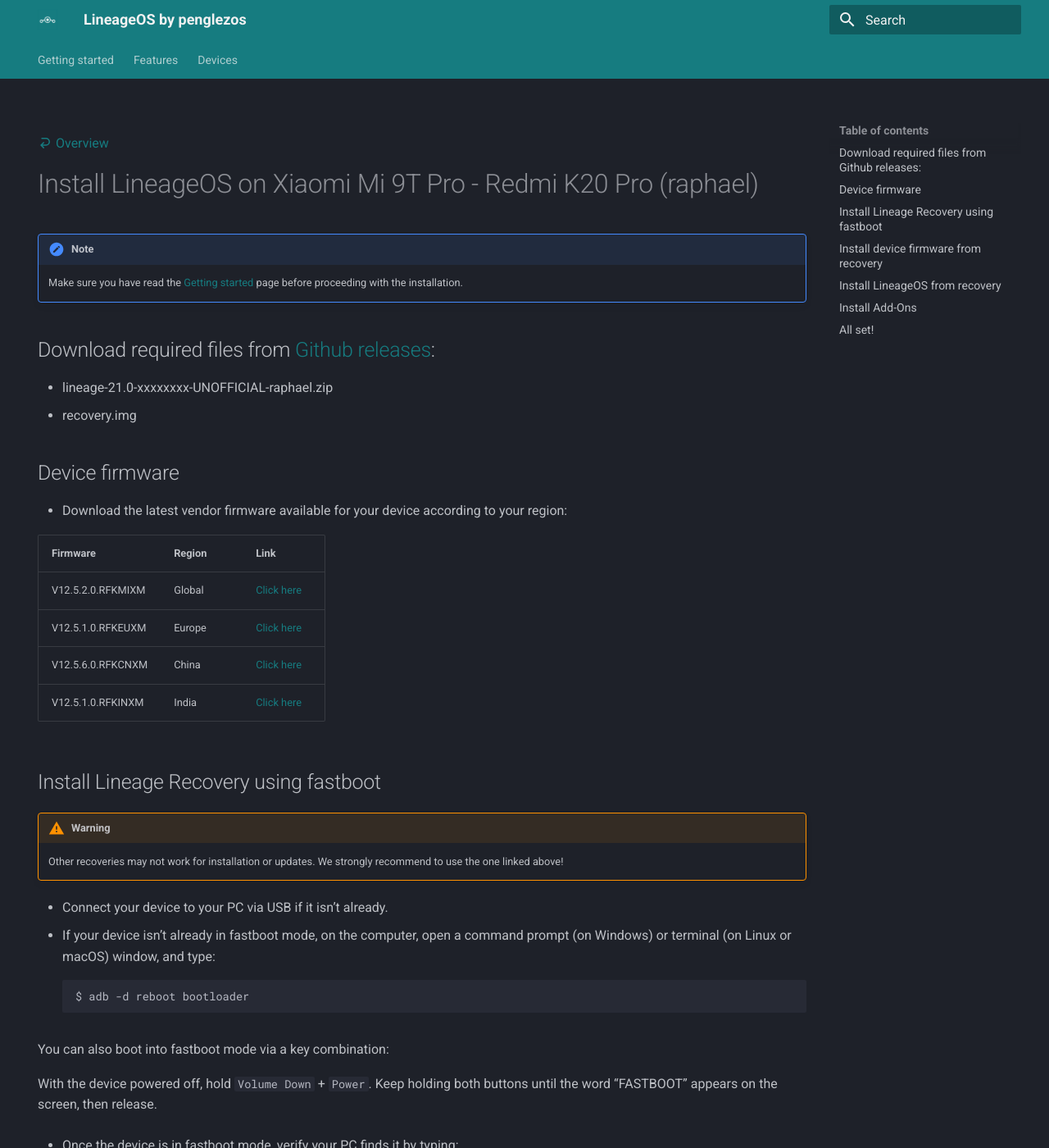
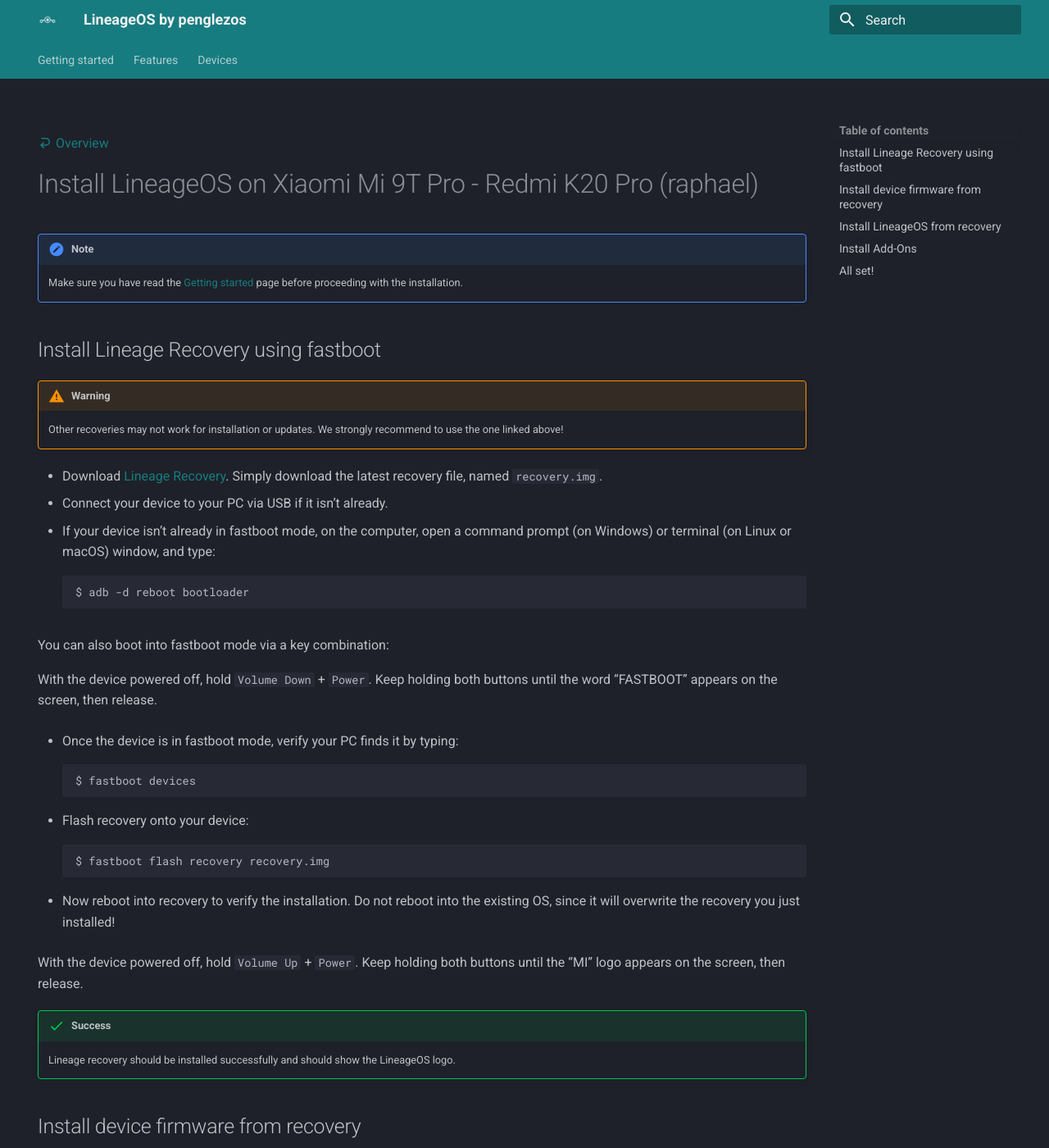
Before and after one commit to penglezos/lineageos.penglezos.dev, an MkDocs documentation site: the page built from docs/devices/raphael/install.md, in a window 1280 px wide and 1400 px high. Shown: the whole window at 82% size. Built offline with MkDocs 1.6.1 and Material for MkDocs 9.7.7, drawn with Linux system fonts in a browser that asks for light colours; some of the changed text lies outside the part shown.

Commit message:
docs: Improve download assets
Signed-off-by: penglezos <panagiotisegl@gmail.com>

````diff
--- a/docs/devices/raphael/install.md
+++ b/docs/devices/raphael/install.md
@@ -9,24 +9,10 @@
 !!! note
     Make sure you have read the [Getting started](../../index.md) page before proceeding with the installation.
 
-## Download required files from [Github releases](https://github.com/penglezos/device_xiaomi_raphael/releases/latest):
-* lineage-21.0-xxxxxxxx-UNOFFICIAL-raphael.zip
-* recovery.img
-
-## Device firmware
-* Download the latest vendor firmware available for your device according to your region:
-
-| Firmware          | Region | Link                      |
-| ----------------- | -------|-------------------------- |
-| V12.5.2.0.RFKMIXM | Global | [Click here](https://xmfirmwareupdater.com/firmware/raphael/stable/V12.5.2.0.RFKMIXM/) |
-| V12.5.1.0.RFKEUXM | Europe | [Click here](https://xmfirmwareupdater.com/firmware/raphael/stable/V12.5.1.0.RFKEUXM/) |
-| V12.5.6.0.RFKCNXM | China  |  [Click here](https://xmfirmwareupdater.com/firmware/raphael/stable/V12.5.6.0.RFKCNXM/) |
-| V12.5.1.0.RFKINXM | India  | [Click here](https://xmfirmwareupdater.com/firmware/raphaelin/stable/V12.5.1.0.RFKINXM/) |
-
 ## Install Lineage Recovery using fastboot
 !!! warning
     Other recoveries may not work for installation or updates. We strongly recommend to use the one linked above!
-
+* Download [Lineage Recovery](https://github.com/penglezos/device_xiaomi_raphael/releases/latest). Simply download the latest recovery file, named `recovery.img`.
 * Connect your device to your PC via USB if it isn’t already.
 * If your device isn’t already in fastboot mode, on the computer, open a command prompt (on Windows) or terminal (on Linux or macOS) window, and type:
 ```bash
@@ -69,6 +64,7 @@
     Device firmware should be installed successfully.
 
 ## Install LineageOS from recovery
+* Download the [lineage-21.0-xxxxxxxx-UNOFFICIAL-raphael.zip file](https://github.com/penglezos/device_xiaomi_raphael/releases/latest) that you would like to install.
 * On the `Lineage Recovery` home screen tap, `Factory Reset`, then `Format data / factory reset` and continue with the formatting process. This will remove encryption and delete all files stored in the internal storage, as well as format your cache partition (if you have one).
 * Return to the main menu.
 * On the `Lineage Recovery` home screen, tap `Apply update`, then `Apply from ADB` for starting the sideload service.
````
Also changed, not shown: other parts of docs/devices/raphael/install.md (+9 -0 lines).
